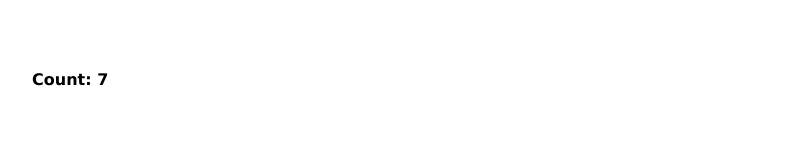
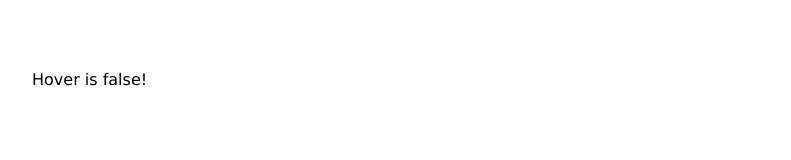
Before and after one commit to maizer12/react-hooks, a React (Vite) app: page / in a window 1280 px wide. Shown: the part 126-286 px from the top of the page, without its empty margins (8-799 px from the left). Built offline with nearby package versions, Linux system fonts and the light colour scheme.

Commit message:
usehover hook

```diff
--- a/src/App.jsx
+++ b/src/App.jsx
@@ -1,17 +1,12 @@
-import { useState } from 'react';
-import { useInterval } from './hooks/useInteravl';
+import { useHover } from './hooks/useHover';
 
 function App() {
-	const [count, setCount] = useState(0);
-
-	useInterval(() => {
-		setCount(count + 1);
-	}, 1000);
+	const [hoverRef, isHovered] = useHover();
 
 	return (
 		<div className='main'>
 			<h1 className='title'>Custom Hooks</h1>
-			<h4>Count: {count}</h4>
+			<div ref={hoverRef}>{isHovered ? 'Hover is true!' : 'Hover is false!'}</div>
 		</div>
 	);
 }
--- /dev/null
+++ b/src/hooks/useHover.js
@@ -0,0 +1,25 @@
+import { useState, useRef, useEffect } from 'react';
+
+export const useHover = () => {
+	const [hovered, setHovered] = useState(false);
+	const ref = useRef(null);
+
+	useEffect(() => {
+		const handleMouseOver = () => setHovered(true);
+		const handleMouseOut = () => setHovered(false);
+
+		const node = ref.current;
+
+		if (node) {
+			node.addEventListener('mouseover', handleMouseOver);
+			node.addEventListener('mouseout', handleMouseOut);
+
+			return () => {
+				node.removeEventListener('mouseover', handleMouseOver);
+				node.removeEventListener('mouseout', handleMouseOut);
+			};
+		}
+	}, [ref.current]);
+
+	return [ref, hovered];
+};
```
Also changed, not shown: src/hooks/useWindowSize.js (added, +23 -0 lines).
